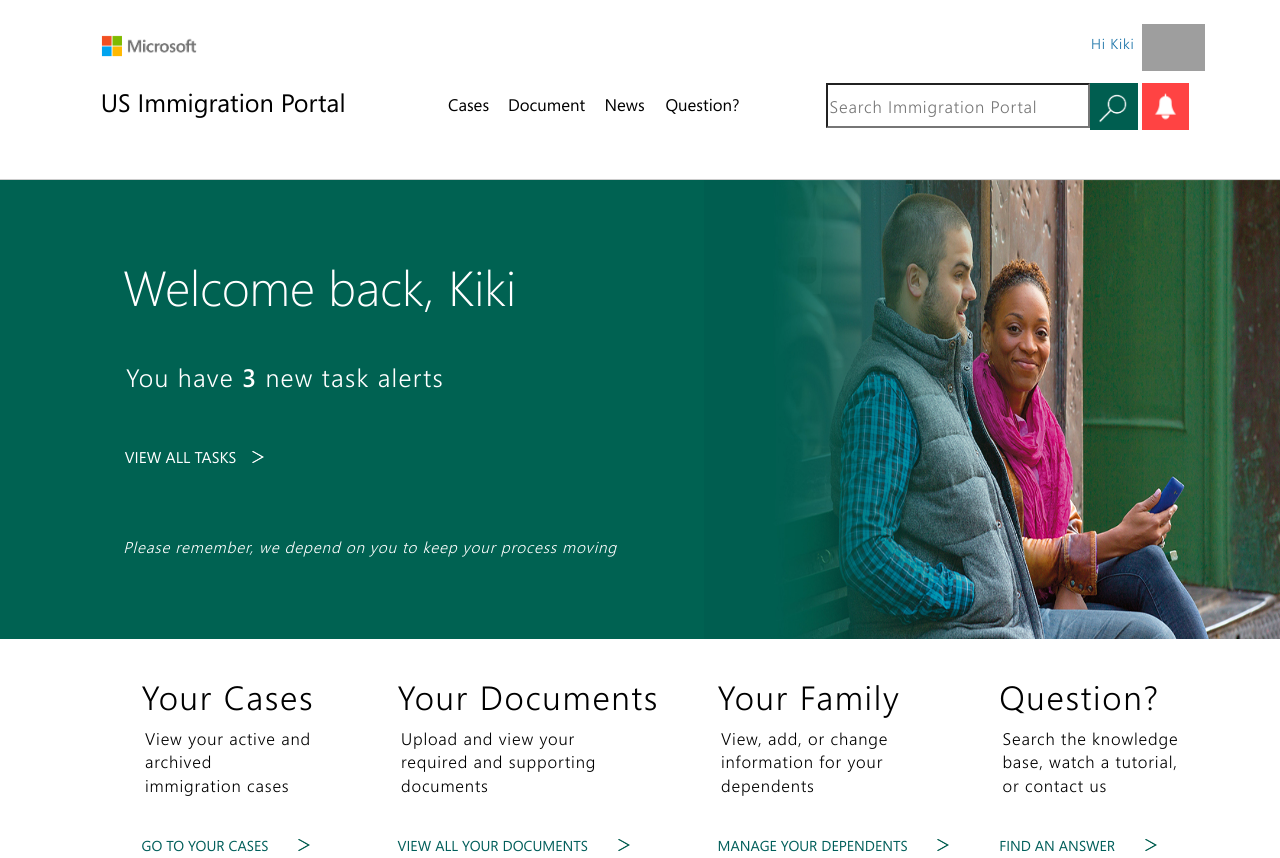
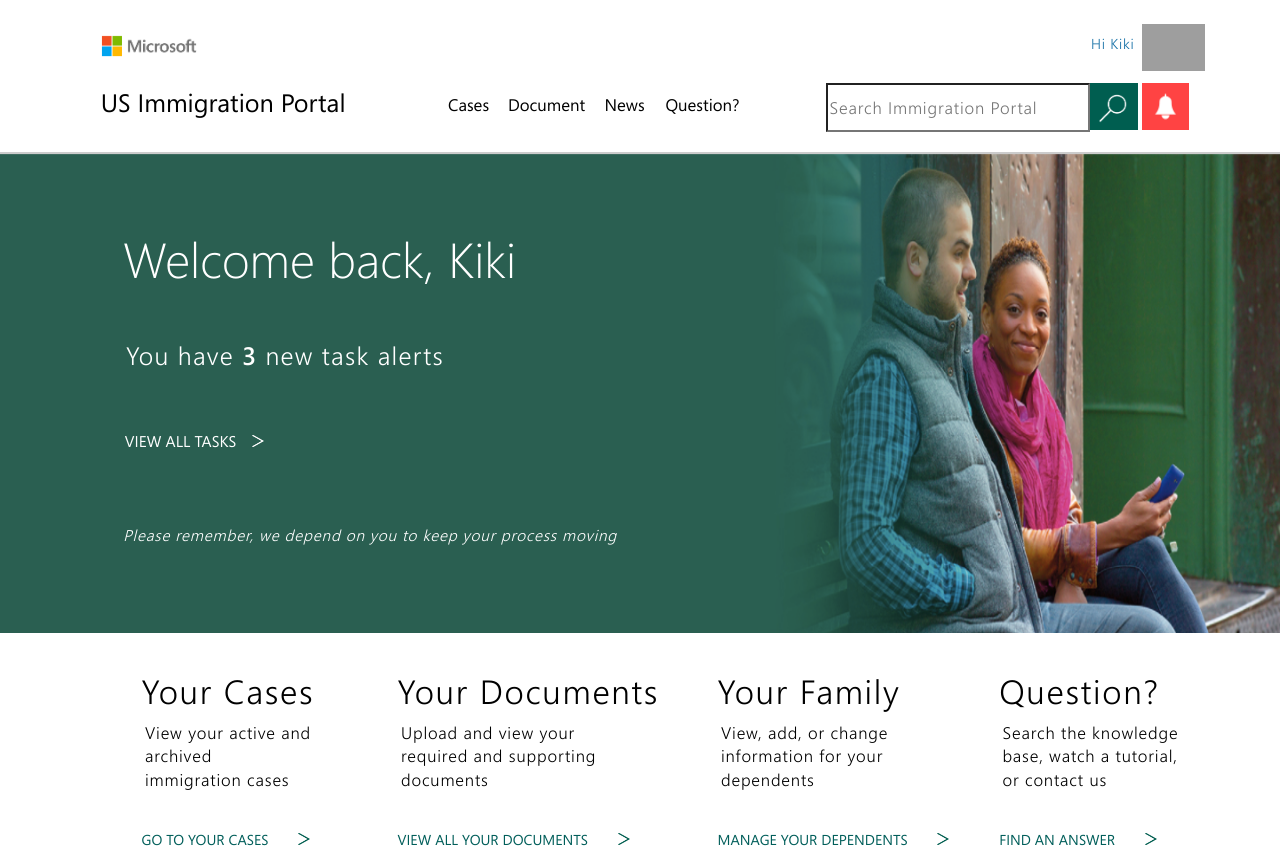
Before and after one commit to PAMulligan/HCL, a plain HTML site: page index.html in a window 1280 px wide. Shown: the top 858 px of the page. Drawn offline with Linux system fonts and the light colour scheme; grey boxes are pictures that could not be loaded.

Commit message:
Refine hero-image background, space under search bar, search bar height

```diff
--- a/assets/stylesheets/style.css
+++ b/assets/stylesheets/style.css
@@ -170,7 +170,7 @@ li {
 }
 
 .nav-bar {
-	margin: 0 8.4em 3.7em;
+	margin: 0 8.4em 1.4em;
 }
 
 .title {
@@ -184,7 +184,7 @@ li {
 
 .search {
 	width: 100%;
-	height: 2.7em;
+	height: 2.9em;
 	margin-top: -0.5em;
 }
 
@@ -203,8 +203,11 @@ li {
 }
 
 .hero-container {
-	height: 38.2em;
+	height: 40em;
 	border-top: 0.1em solid #cccccc;
+	background: url("../images/background.png");
+	background-repeat: no-repeat;
+	background-size: 100% 100%;
 }
 
 .hero-image {
--- a/index.html
+++ b/index.html
@@ -38,7 +38,6 @@
                 </a>
             </div>
             <h4 class="hero-reminder">Please remember, we depend on you to keep your process moving</h4>
-            <img src="assets/images/hero-image.jpg" alt="Hero Image" class="hero-image">
         </div>
     </header>
     <body>
```
Also changed, not shown: assets/images/background.png (added), 2 other files.
